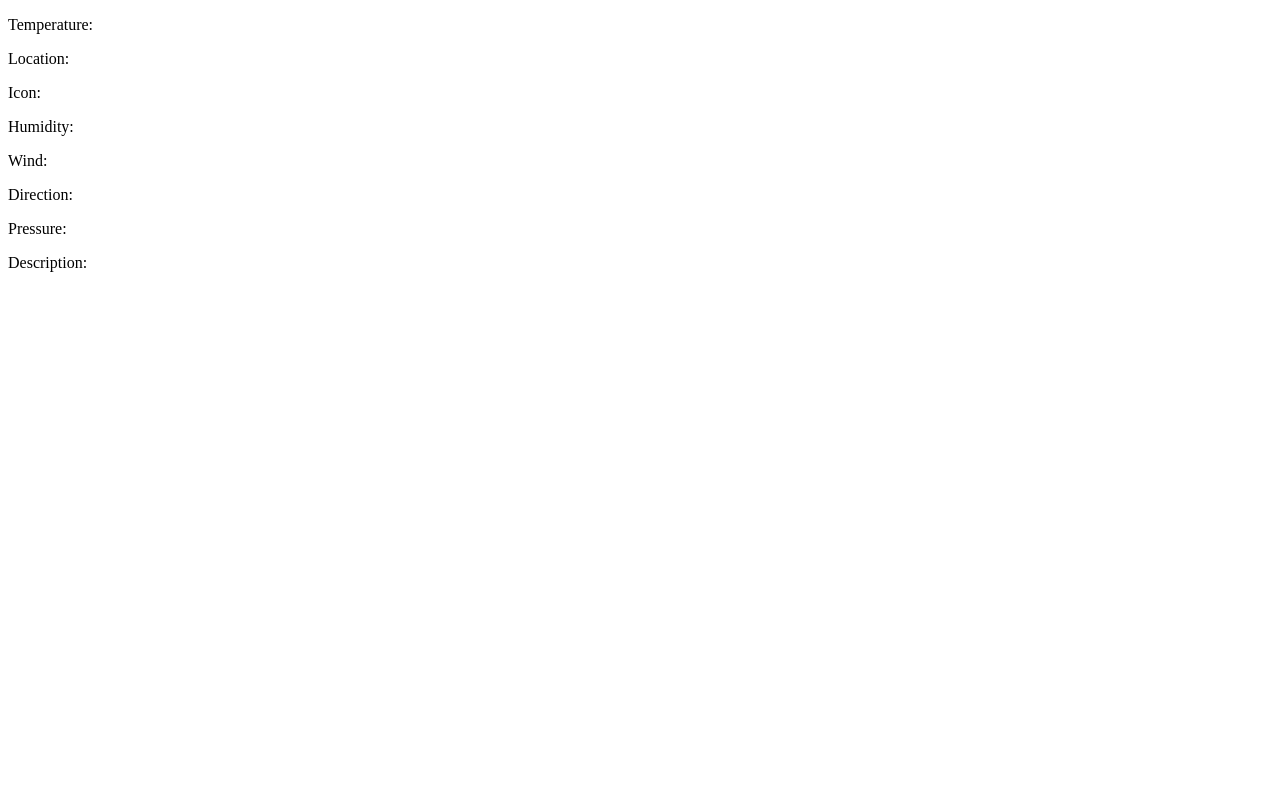
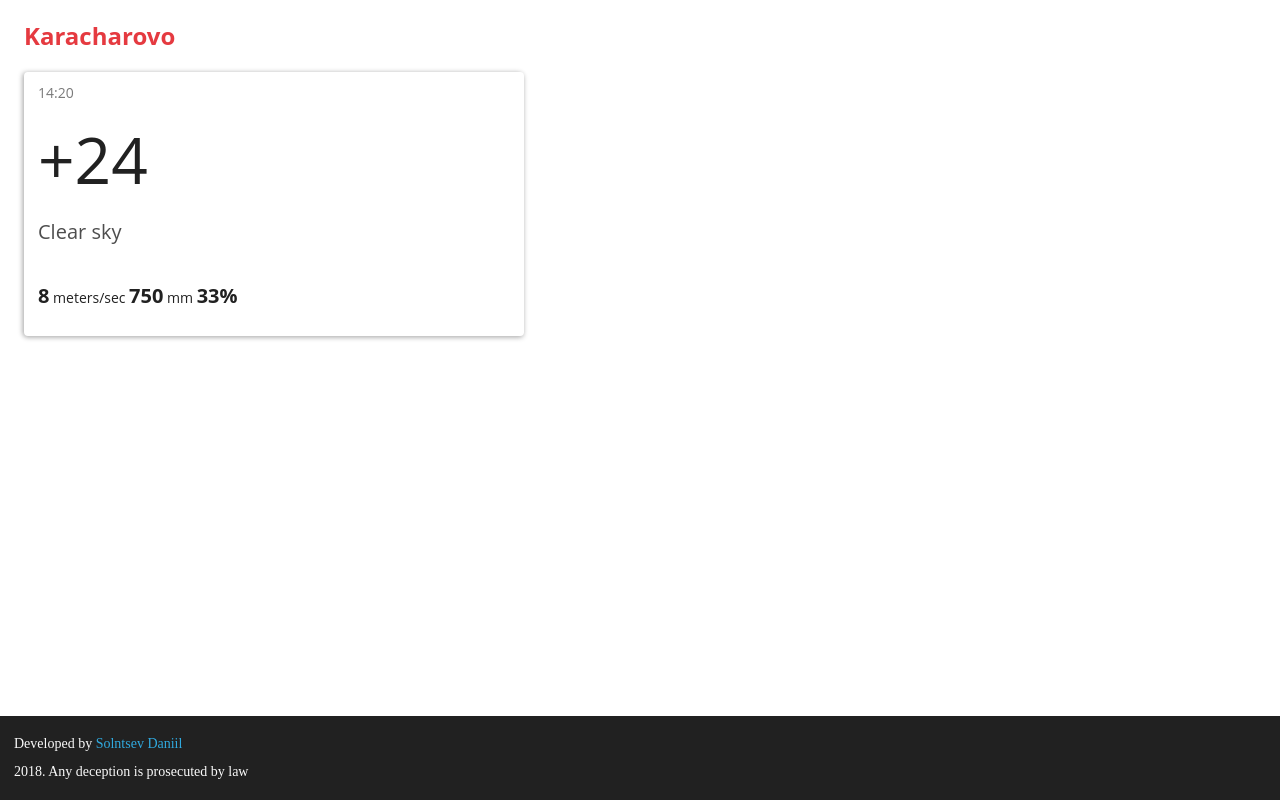
Before and after one commit to SolntsevDaniil/Weather-App, a plain HTML site: page index.html in a window 1280 px wide. Drawn offline with Linux system fonts and the light colour scheme.

Commit message:
Version 1.2.1

```diff
--- a/index.html
+++ b/index.html
@@ -1,21 +1,46 @@
 <!DOCTYPE html>
 <html lang="en">
 <head>
+
+
+    <!-- Basic page needs
+    __________________________________________-->
     <meta charset="UTF-8">
     <meta name="viewport" content="width=device-width, initial-scale=1.0">
     <meta http-equiv="X-UA-Compatible" content="ie=edge">
     <title>What's the weather?</title>
+
+
+    <!-- CSS
+    __________________________________________-->
+    <link rel="stylesheet" href="css/styles.css">
+
+
 </head>
 <body>
-<p>Temperature: <span class="temp"></span></p>
-<p>Location: <span class="loc"></span></p>
-<p>Icon: <span class="icon"></span></p>
-<p>Humidity: <span class="humidity"></span></p>
-<p>Wind: <span class="wind"></span></p>
-<p>Direction: <span class="direction"></span></p>
-<p>Pressure: <span class="pressure"></span></p>
-<p>Description: <span class="description"></span></p>
 
-<script src="js/app.js"></script>
+<div class="wrapper">
+    <header class="header">
+        <h1 class="header__title">Karacharovo</h1>
+    </header>
+    <div class="weather">
+        <p class="weather__time">14:20</p>
+        <p class="weather__temp">+24</p>
+        <p class="weather__description">Clear sky</p>
+
+        <dvi class="wrap">
+            <p class="weather__wind"><span class="bold">8</span> meters/sec</p>
+            <p class="weather__pressure"><span class="bold">750</span> mm</p>
+            <p class="weather__humidity"><span class="bold">33%</span></p>
+        </div>
+    </div>
+    <footer class="footer">
+        <h1 class="footer__title">Developed by <a href="https://github.com/SolntsevDaniil" target="_blank" class="footer__link">Solntsev Daniil</a></h1>
+        <p class="footer__text">2018. Any deception is prosecuted by law</p>
+    </footer>
+</div>
+
+
+<!--<script src="js/app.js"></script>-->
 </body>
 </html>
--- /dev/null
+++ b/sass/_reset.scss
@@ -0,0 +1,43 @@
+html, body, div, span, applet, object, iframe,
+h1, h2, h3, h4, h5, h6, p, blockquote, pre,
+a, abbr, acronym, address, big, cite, code,
+del, dfn, em, img, ins, kbd, q, s, samp,
+small, strike, strong, sub, sup, tt, var,
+b, u, i, center,
+dl, dt, dd, ol, ul, li,
+fieldset, form, label, legend,
+table, caption, tbody, tfoot, thead, tr, th, td,
+article, aside, canvas, details, embed,
+figure, figcaption, footer, header, hgroup,
+menu, nav, output, ruby, section, summary,
+time, mark, audio, video {
+	margin: 0;
+	padding: 0;
+	border: 0;
+	font-size: 100%;
+	font: inherit;
+	vertical-align: baseline;
+}
+/* HTML5 display-role reset for older browsers */
+article, aside, details, figcaption, figure,
+footer, header, hgroup, menu, nav, section {
+	display: block;
+}
+body {
+	line-height: 1;
+}
+ol, ul {
+	list-style: none;
+}
+blockquote, q {
+	quotes: none;
+}
+blockquote:before, blockquote:after,
+q:before, q:after {
+	content: '';
+	content: none;
+}
+table {
+	border-collapse: collapse;
+	border-spacing: 0;
+}
--- /dev/null
+++ b/sass/styles.scss
@@ -0,0 +1,79 @@
+
+$font-family: 'Open Sans', Arial, sans-serif;
+$dark: #212121;
+$white: #FAFAFA;
+$red: #E53A40;
+$blue: #30A9DE;
+
+@import 'reset';
+.wrapper {
+    font-family: $font-family;
+    font-size: 62.5%;
+    color: $dark;
+}
+
+.header {
+    &__title {
+        font-size: 24px;
+        font-weight: bolder;
+        color: $red;
+
+        margin: 24px;
+        margin-right: 0;
+    }
+}
+
+.weather {
+    width: 500px;
+    margin: 24px;
+
+    box-shadow: 0 2px 5px rgba(0, 0, 0, .2), -2px 0 5px rgba(0, 0, 0, .2);
+    border-radius: 4px;
+
+    &__time {
+        font-size: 14px;
+        padding: 14px;
+        color: rgba($color: $dark, $alpha: 0.6)
+    }
+    &__temp {
+        font-size: 64px;
+        padding: 14px;
+        padding-bottom: 0;
+    }
+    &__description {
+        font-size: 20px;
+        padding: 14px;
+        padding-top: 30px;
+        color: rgba($color: $dark, $alpha: 0.8);
+    }
+    &__wind { padding: 30px 0 30px 0; }
+
+    .wrap {
+        font-size: 14px;
+        padding-left: 14px;
+
+        * { display: inline-block; }
+        .bold { font-weight: bold; font-size: 20px; }
+    }
+}
+
+.footer {
+    position: fixed;
+    bottom: 0;
+    left: 0;
+    right: 0;
+
+    color: $white;
+    background-color: $dark;
+
+    font-size: 14px;
+    padding: 14px;
+
+    line-height: 2;
+
+    &__link {
+        color: $blue;
+        text-decoration: none;
+        &:hover { text-decoration: underline; }
+    }
+}
```
Also changed, not shown: css/styles.css (added), 1 other file.
